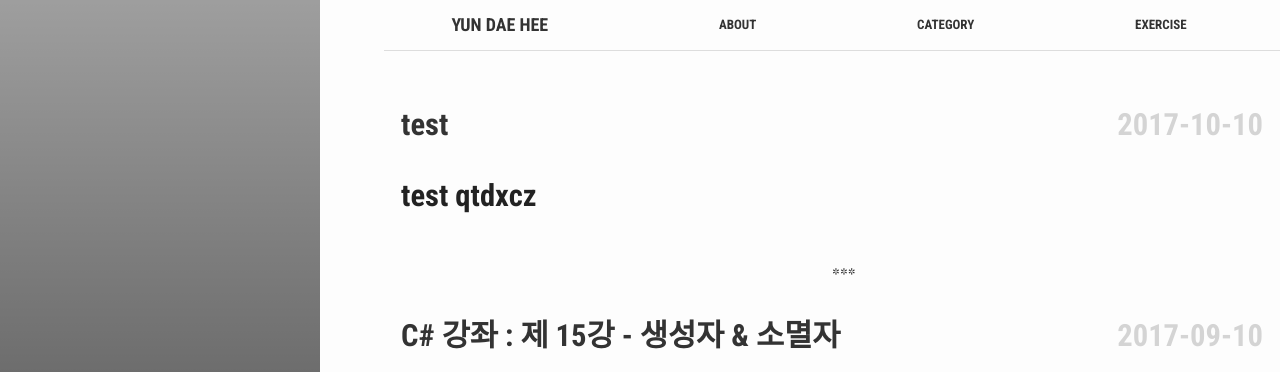
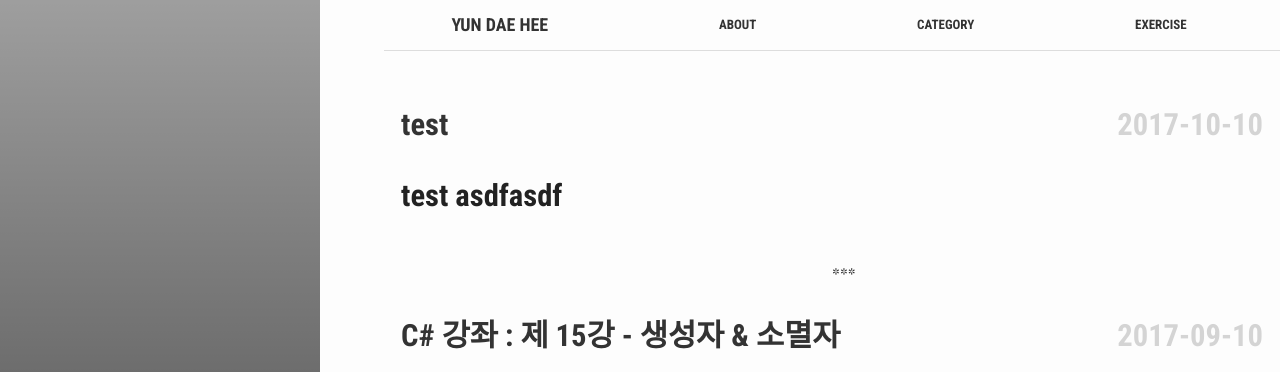
Before and after one commit to test076923/test076923.github.io, a Jekyll site: the page built from index.html, in a window 1280 px wide and 900 px high. Shown: the top 372 px of the window. Built offline with Jekyll 4.4.1, drawn with Linux system fonts in a browser that asks for light colours; comment, search, counter and statistics services are not loaded.

Commit message:
Update 2017-10-10-ssstest.md

```diff
--- a/_posts/2017-10-10-ssstest.md
+++ b/_posts/2017-10-10-ssstest.md
@@ -11,11 +11,11 @@ tags: ['testsets']
 author: 윤대희
 ---
 
-## test qtdxcz ##
+## test asdfasdf ##
 
-1: {{ (site.tags | first).categories }}
+1: {{ site.tags | first | categories }}
 <br>
-2: {{ (site.tags | last).categories }}
+2: {{ (site.tags | categories }}
 
 
 
```
